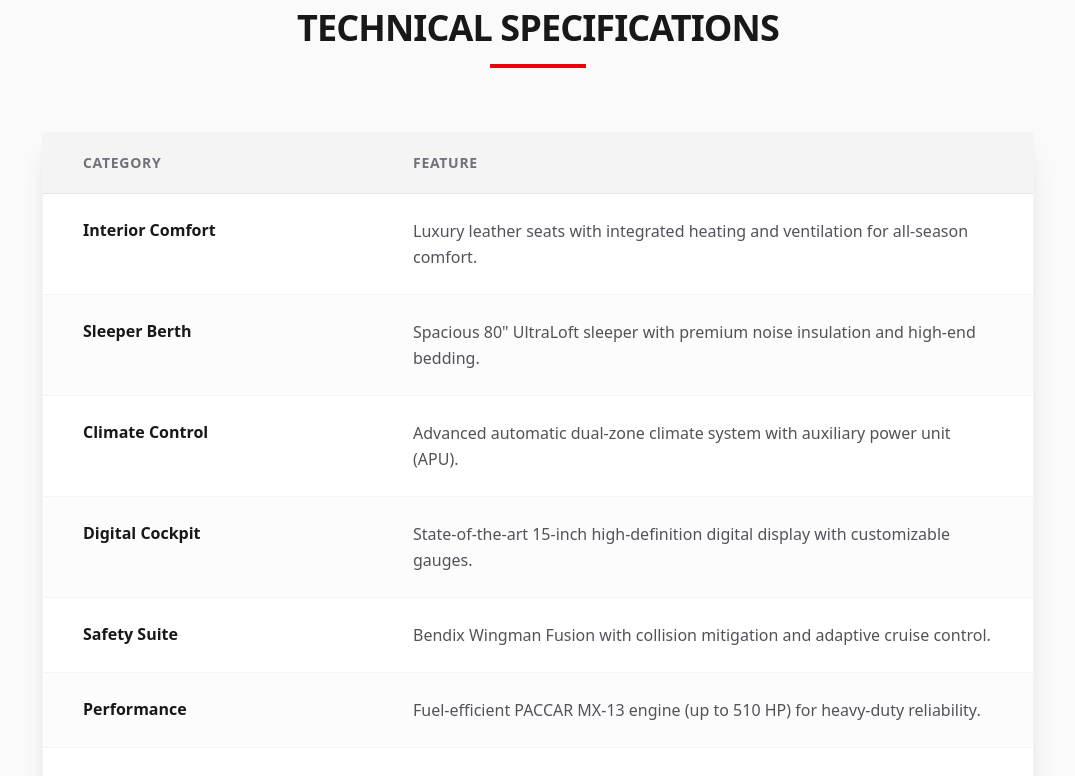
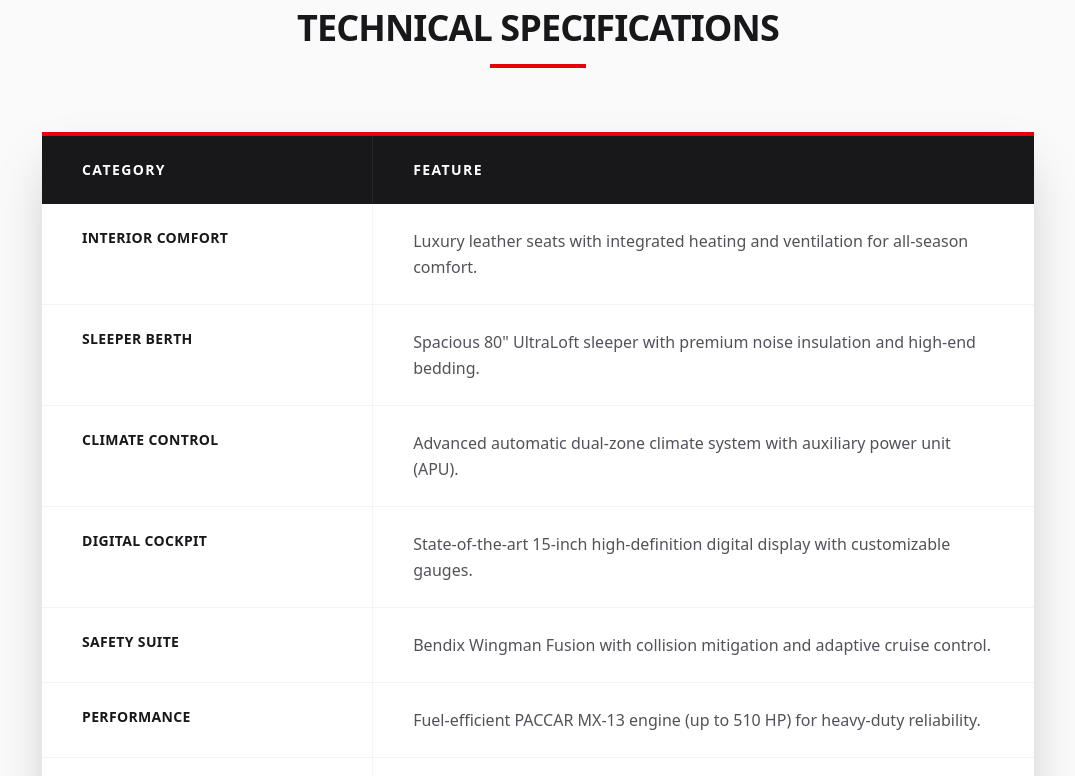
Before and after one commit to saskij/NewPathLogistics, a Next.js app: page /equipment in a window 1280 px wide. Shown: the part 1380-2156 px from the top of the page, without its empty margins (102-1177 px from the left). Built offline with nearby package versions, Linux system fonts and the light colour scheme.

Commit message:
Style: Update Tech Specs table to match premium site theme

```diff
--- a/src/components/sections/TechSpecs.tsx
+++ b/src/components/sections/TechSpecs.tsx
@@ -21,29 +21,29 @@ export default function TechSpecs() {
                     <div className="w-24 h-1 bg-red-600 mx-auto"></div>
                 </div>
 
-                <div className="bg-white rounded-sm shadow-xl overflow-hidden border border-zinc-100">
+                <div className="bg-white rounded-none shadow-2xl overflow-hidden border-t-4 border-red-600">
                     <LazyMotion features={domMax}>
                         <table className="w-full text-left border-collapse">
                             <thead>
-                                <tr className="bg-zinc-100 text-zinc-500 text-sm uppercase tracking-wider font-bold border-b border-zinc-200">
-                                    <th className="py-5 px-6 md:px-10 w-1/3">Category</th>
-                                    <th className="py-5 px-6 md:px-10 w-2/3">Feature</th>
+                                <tr className="bg-zinc-900 text-white text-sm uppercase tracking-widest font-bold">
+                                    <th className="py-6 px-6 md:px-10 w-1/3 border-r border-zinc-800">Category</th>
+                                    <th className="py-6 px-6 md:px-10 w-2/3">Feature</th>
                                 </tr>
                             </thead>
                             <tbody>
                                 {specs.map((spec, index) => (
                                     <m.tr
                                         key={index}
-                                        initial={{ opacity: 0, y: 10 }}
-                                        whileInView={{ opacity: 1, y: 0 }}
+                                        initial={{ opacity: 0, x: -20 }}
+                                        whileInView={{ opacity: 1, x: 0 }}
                                         viewport={{ once: true, margin: "-50px" }}
-                                        transition={{ duration: 0.5, delay: index * 0.1 }}
-                                        className="border-b border-zinc-100 last:border-none hover:bg-zinc-50 transition-colors even:bg-zinc-50/50"
+                                        transition={{ duration: 0.4, delay: index * 0.1 }}
+                                        className="border-b border-zinc-100 last:border-none hover:bg-zinc-50 transition-colors group"
                                     >
-                                        <td className="py-6 px-6 md:px-10 font-bold text-zinc-900 align-top">
+                                        <td className="py-6 px-6 md:px-10 font-bold text-zinc-900 align-top uppercase tracking-wide text-sm border-r border-zinc-100 group-hover:text-red-600 transition-colors">
                                             {spec.category}
                                         </td>
-                                        <td className="py-6 px-6 md:px-10 text-zinc-600 leading-relaxed align-top">
+                                        <td className="py-6 px-6 md:px-10 text-zinc-600 leading-relaxed align-top group-hover:text-zinc-900 transition-colors">
                                             {spec.value}
                                         </td>
                                     </m.tr>
```
